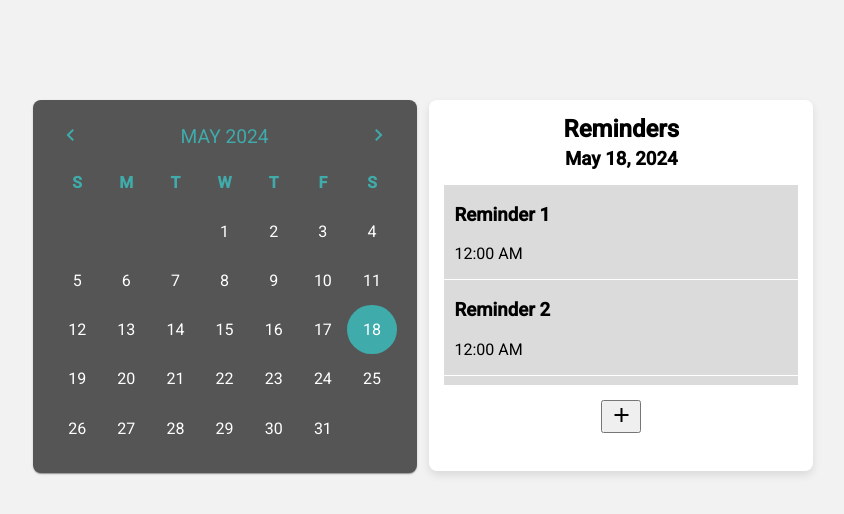
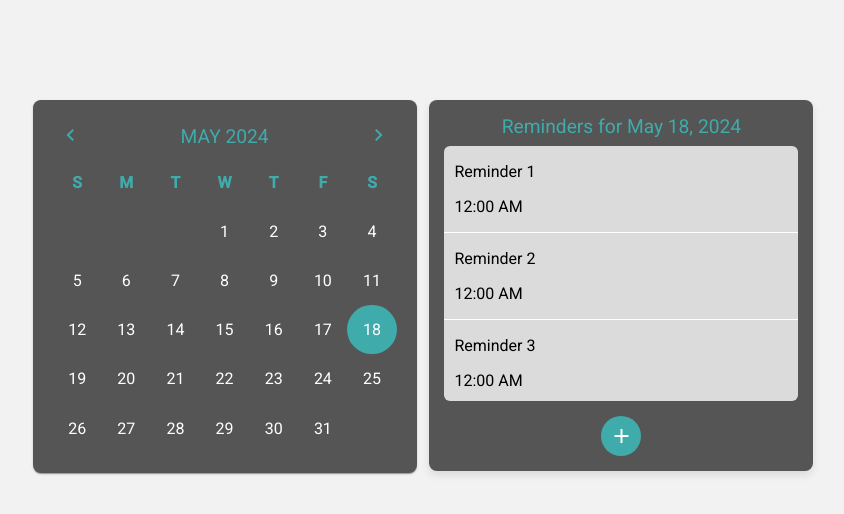
Before and after one commit to ArseniiT/calendar-payever, an Angular app: page / in a window 1280 px wide. Shown: the top 514 px of the page, without its empty margins (217-1061 px from the left). Built offline with nearby package versions, Linux system fonts and the light colour scheme.

Commit message:
Change the Reminder style to match the Calendar style. Refactor the code.

```diff
--- a/src/app/components/calendar/calendar.component.css
+++ b/src/app/components/calendar/calendar.component.css
@@ -64,9 +64,14 @@
     cursor: pointer;
 }
 
-.nav-button:hover, .select:hover, .month-year:hover {
+.nav-button:hover, .month-year:hover {
     background-color: var(--hover-color);
     border-radius: 2px;
+}
+
+.select:hover {
+    background-color: var(--hover-color);
+    border-radius: 50%;
 }
 
 .blank {
--- a/src/app/components/calendar/calendar.component.ts
+++ b/src/app/components/calendar/calendar.component.ts
@@ -27,7 +27,7 @@ export class CalendarV1Component implements OnInit {
 
   constructor(private elementRef: ElementRef, private changeDetectorRef: ChangeDetectorRef) { }
 
-  ngOnInit(): void {
+  ngOnInit() {
     this.currentDate = new Date();
     this.selectedDate = new Date();
     this.generateCalendar();
@@ -35,11 +35,11 @@ export class CalendarV1Component implements OnInit {
     this.selected.emit(this.selectedDate);
   }
 
-  ngAfterViewInit(): void {
+  ngAfterViewInit() {
     this.emitCalendarHeight();
   }
 
-  emitCalendarHeight(): void {
+  emitCalendarHeight() {
     const calendarCardElement = this.elementRef.nativeElement.querySelector('mat-card');
     if (calendarCardElement) {
       const newHeight = calendarCardElement.offsetHeight;
--- a/src/app/components/reminder/reminder.component.css
+++ b/src/app/components/reminder/reminder.component.css
@@ -1,3 +1,5 @@
+@import url('../../../assets/css/variables.css');
+
 .reminder {
     padding: 15px;
     border-radius: 8px;
@@ -6,10 +8,20 @@
     flex-direction: column;
     align-items: center;
     height: 100%;
+    background-color: var(--background-color);
 }
 
 .reminder-header {
     text-align: center;
+    color: var(--highlight-color);
+    font-size: 1.2em;
+    margin-bottom: 8px;
+}
+
+.month-year {
+    padding: 5px;
+    color: var(--highlight-color);
+    cursor: pointer;
 }
 
 .reminder-header h2 {
@@ -25,10 +37,10 @@
 
 .reminder-list {
     width: 100%;
-    max-height: 200px;
     overflow-y: auto;
     background-color: #dbdbdb;
     flex-grow: 1;
+    border-radius: 6px;
 }
 
 .reminder-list div {
@@ -40,3 +52,36 @@
 .add-btn {
     margin-top: 15px;
 }
+
+.round-btn {
+    width: 40px;
+    height: 40px;
+    border: none;
+    border-radius: 50%;
+    display: flex;
+    align-items: center;
+    justify-content: center;
+    background-color: var(--highlight-color);
+    color:white;
+    cursor: pointer;
+}
+
+/* Custom scrollbar */
+::-webkit-scrollbar {
+    width: 12px;
+    height: 12px;
+}
+
+::-webkit-scrollbar-track {
+    background: #f1f1f1;
+    border-radius: 10px;
+}
+
+::-webkit-scrollbar-thumb {
+    background: var(--highlight-color);
+    border-radius: 10px;
+}
+
+::-webkit-scrollbar-thumb:hover {
+    background: var(--hover-color);
+}
--- a/src/app/components/reminder/reminder.component.html
+++ b/src/app/components/reminder/reminder.component.html
@@ -1,16 +1,15 @@
 <mat-card class="reminder">
   <div class="reminder-header">
-    <h2>Reminders</h2>
-    <h3>{{ selectedDate | date: 'longDate' }}</h3>
+    <span>Reminders for {{ selectedDate | date: 'longDate' }}</span>
   </div>
   <div class="reminder-list">
     <div *ngFor="let reminder of reminders">
-      <h3>{{ reminder.title }}</h3>
+      <p>{{ reminder.title }}</p>
       <p>{{ reminder.date | date: 'shortTime' }}</p>
     </div>
   </div>
   <div class="add-btn">
-    <button mat-mini-fab (click)="creatReminder()">
+    <button mat-mini-fab class="round-btn" (click)="creatReminder()">
       <mat-icon>add</mat-icon>
     </button>
   </div>
--- a/src/app/components/reminder/reminder.component.ts
+++ b/src/app/components/reminder/reminder.component.ts
@@ -18,23 +18,23 @@ export class ReminderComponent implements OnInit {
 
   constructor(private reminderService: ReminderService) { }
 
-  ngOnInit(): void {
+  ngOnInit() {
     this.getReminders();
   }
 
-  ngOnChanges(changes: SimpleChanges): void {
+  ngOnChanges(changes: SimpleChanges) {
     if (changes['selectedDate'] && !changes['selectedDate'].firstChange) {
       this.getReminders();
     }
   }
 
-  getReminders(): void {
+  getReminders() {
     if (this.selectedDate) {
       this.reminders = this.reminderService.getRemindersByDate(this.selectedDate);
     }
   }
 
-  creatReminder(): void {
-    // open dialog to create reminder
+  // Open modal dialog to create reminder
+  creatReminder() {
   }
 }
--- a/src/app/services/reminder.service.ts
+++ b/src/app/services/reminder.service.ts
@@ -6,18 +6,19 @@ import { Reminder } from '../models/reminder.model';
 })
 export class ReminderService {
   private reminders: Reminder[] = [];
+  private numberOfReminders = 4;
 
   constructor() {
-    this.generateSampleReminders(3);
+    this.generateSampleReminders();
   }
 
-  generateSampleReminders(numverOfReminders: number) {
+  generateSampleReminders() {
     const currentDate = new Date();
     const currentDay = currentDate.getDate();
     const currentMonth = currentDate.getMonth();
     const currentYear = currentDate.getFullYear();
 
-    for (let i = 1; i <= numverOfReminders; i++) {
+    for (let i = 1; i <= this.numberOfReminders; i++) {
       const reminder = new Reminder(
         i,
         `Reminder ${i}`,
```
Also changed, not shown: 1 other file (tests, documents, lock files or other folders).
